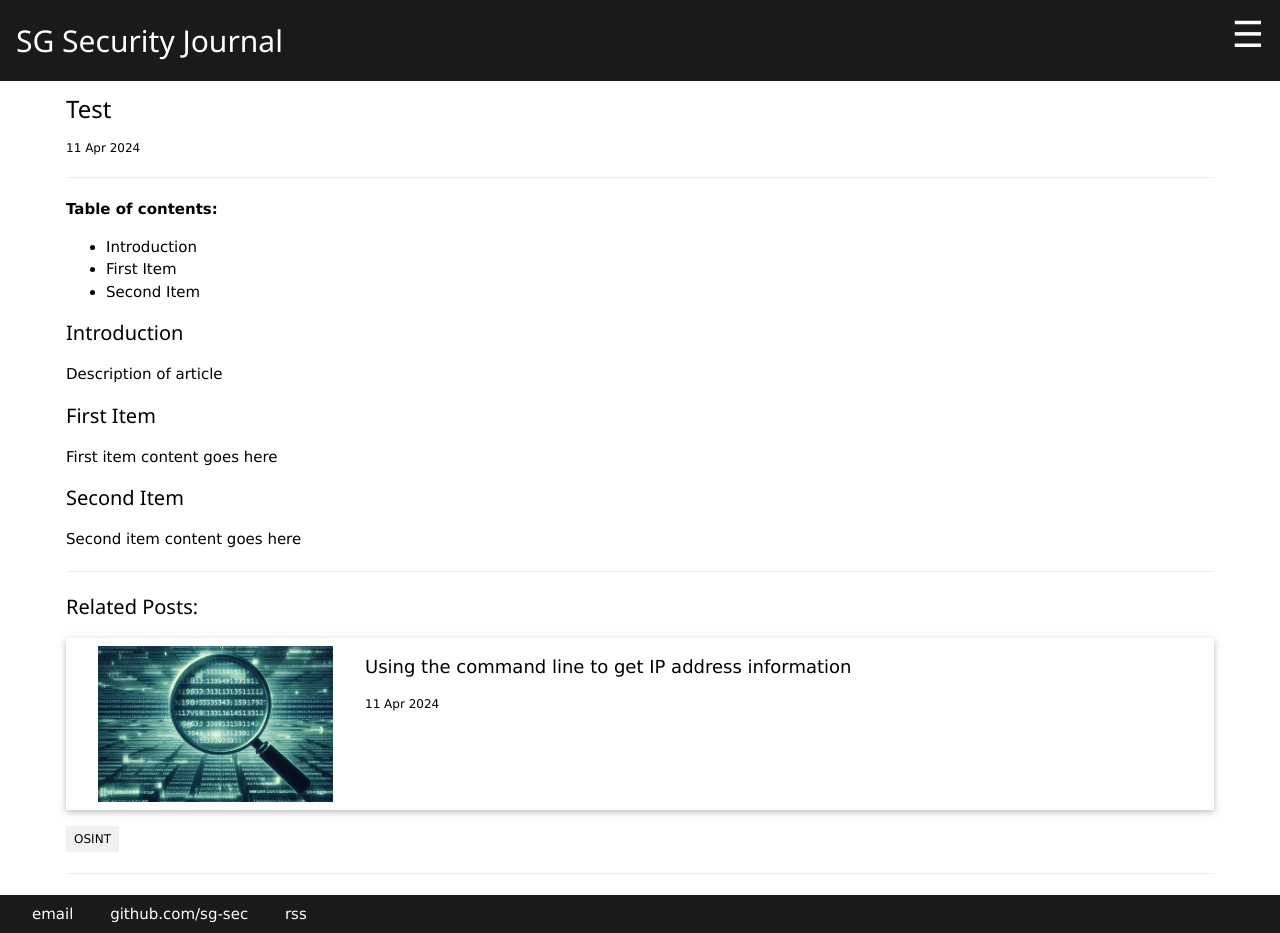
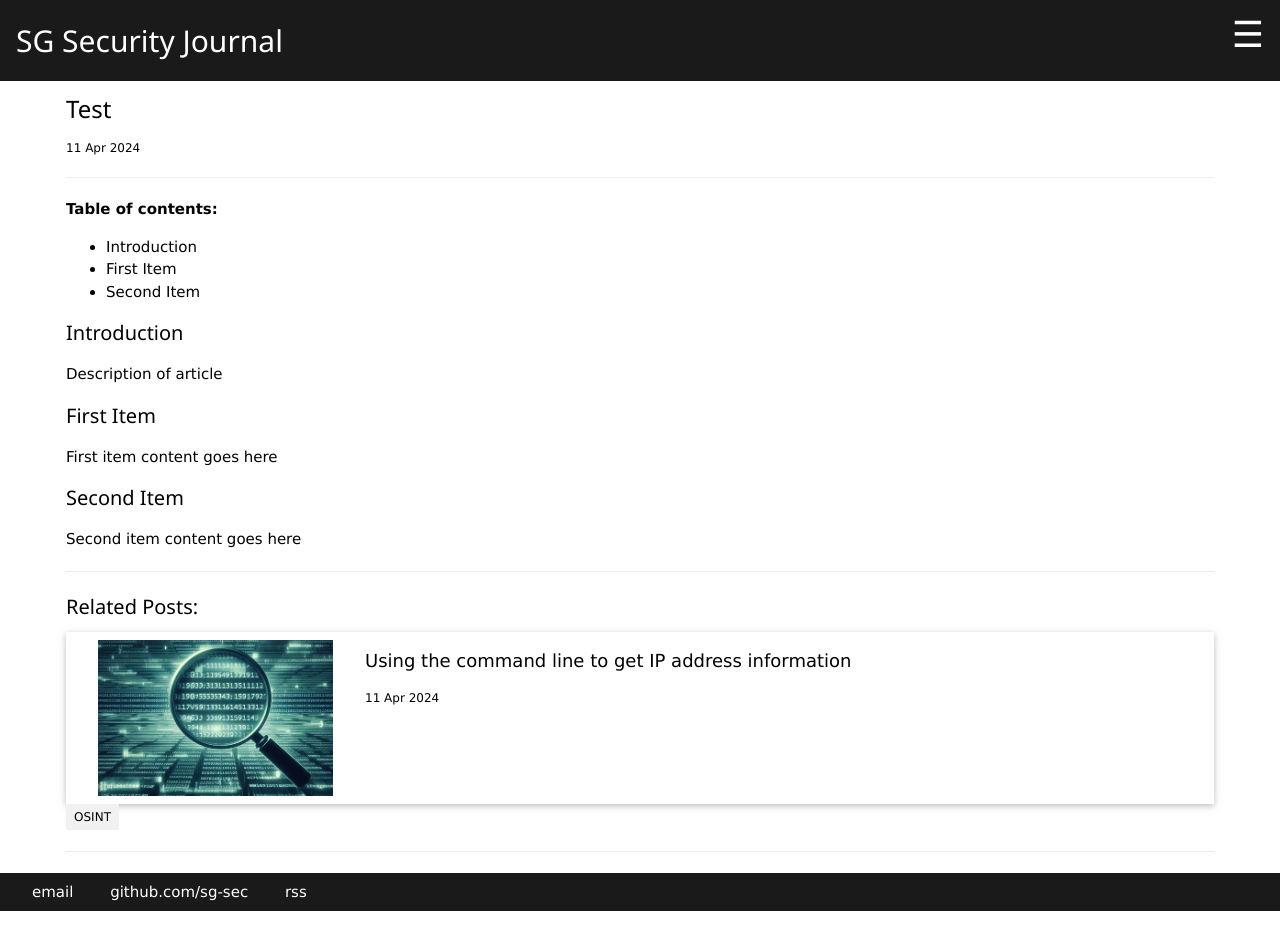
Before and after one commit to sg-sec/sg-sec.github.io, a Jekyll site: the page built from _posts/2024-04-11-test.md, in a window 1280 px wide. Built offline with Jekyll 4.4.1, drawn with Linux system fonts in a browser that asks for light colours; after the commit the page ends 911 px from its top, so only the background shows below that.

Commit message:
Update relatedpostlistitem.html

```diff
--- a/_includes/relatedpostlistitem.html
+++ b/_includes/relatedpostlistitem.html
@@ -1,4 +1,4 @@
-<div class="w3-card w3-section">
+<div class="w3-card">
         <div class="w3-row-padding">
             <div class="w3-quarter">
                 {% if post.image And post.image != "" And post.image != nil %}
```
